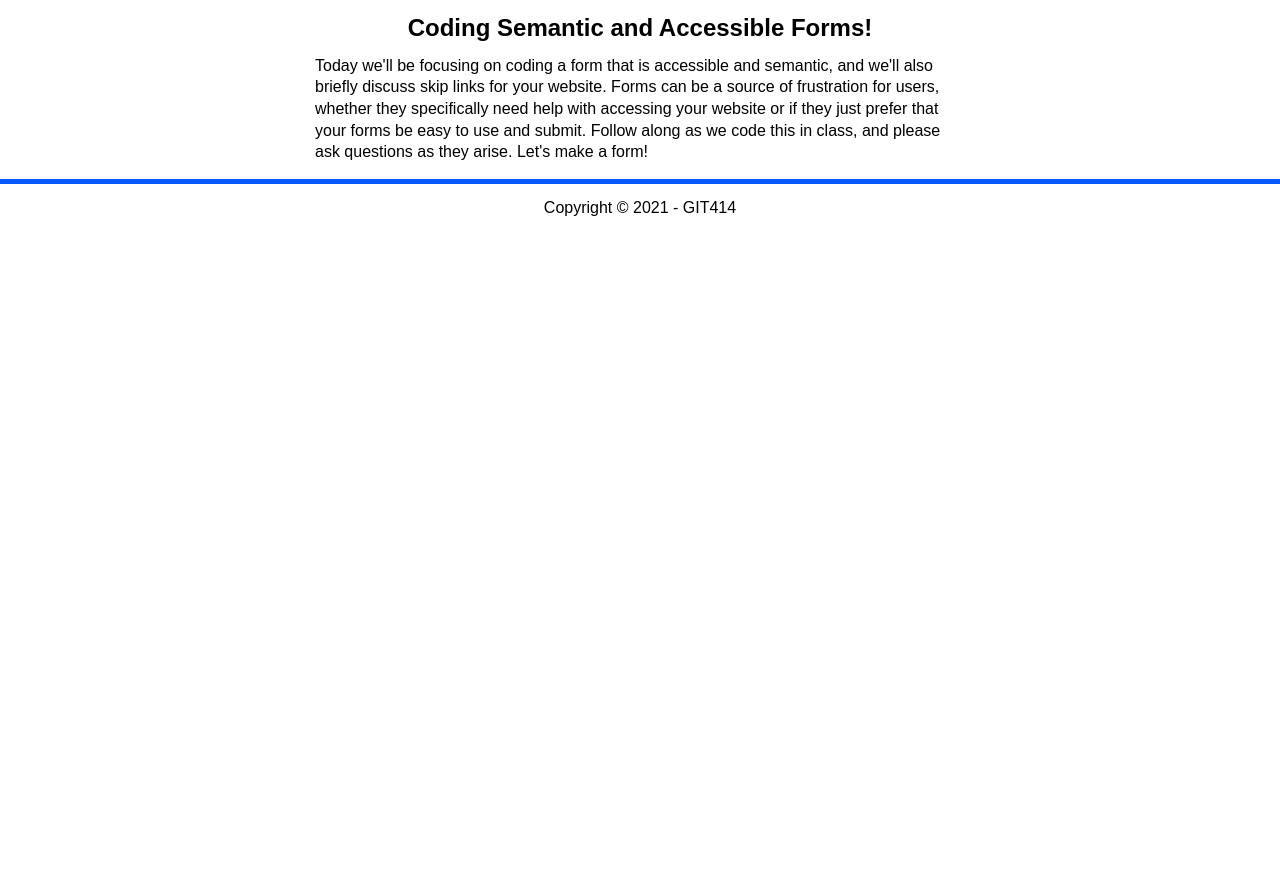
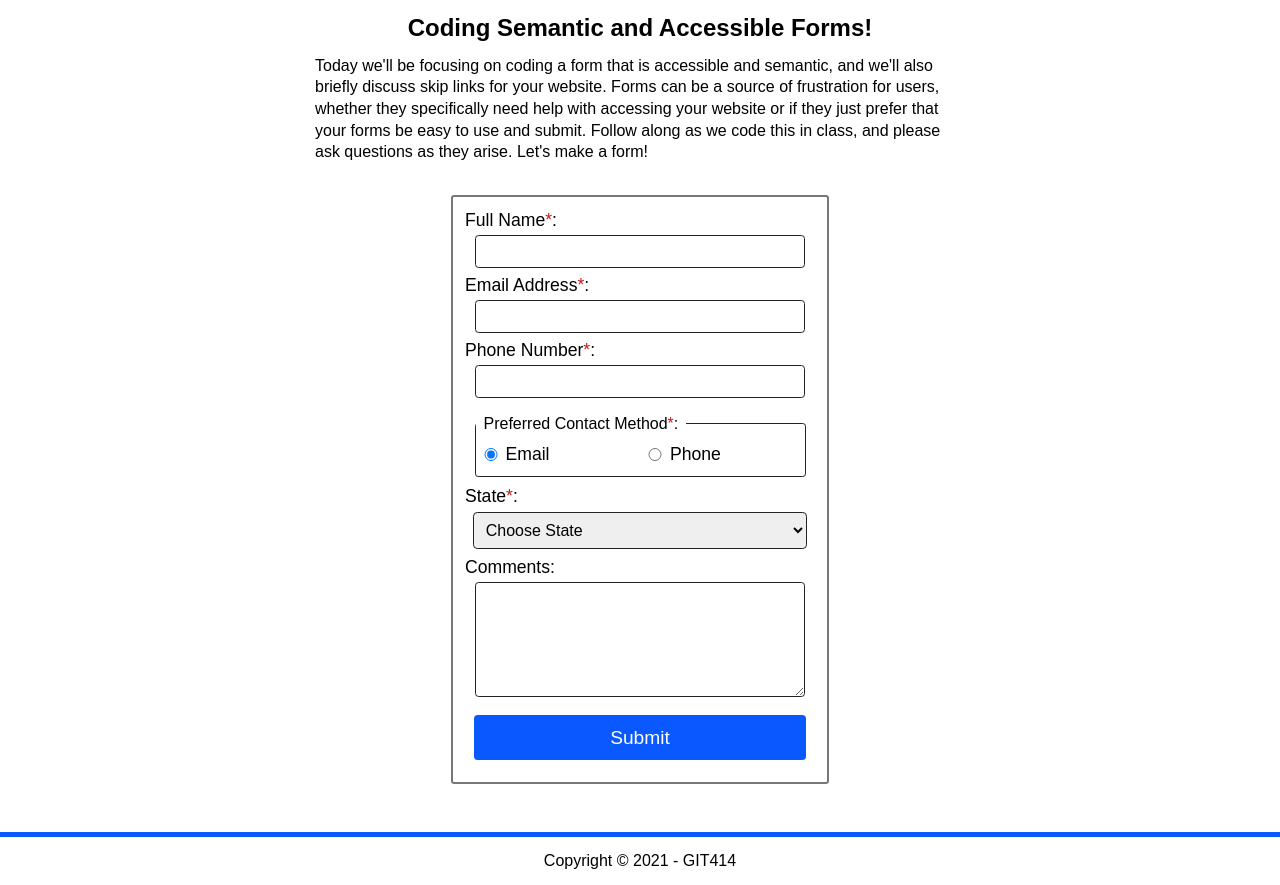
Before and after one commit to paaaarv/GIT414-accessible-forms, a plain HTML site: page index.html in a window 1280 px wide. Shown: the part 500-1385 px from the top of the page. Before the commit the page ends 800 px from the top, so only its background shows below. Drawn offline with Linux system fonts and the light colour scheme.

Commit message:
created form

```diff
--- a/index.html
+++ b/index.html
@@ -2,10 +2,10 @@
 <html lang="en">
 <head>
 	<meta charset="utf-8">
-	<meta>
-<!-- 	-------- TO-DO: ADD META TAG AND NAME HERE -------- -->
+	<meta name="author" content="Parvathi Kumar">
+
 	<title>Form Activity Solution File</title>
-<!-- 	-------- TO-DO: ADD LINK TO CSS HERE -------- -->
+
 	<link rel="stylesheet" href="./styles.css">
 </head>
 <body>
@@ -28,7 +28,82 @@
 			<h2>Coding Semantic and Accessible Forms!</h2>
 			<p>Today we'll be focusing on coding a form that is accessible and semantic, and we'll also briefly discuss skip links for your website. Forms can be a source of frustration for users, whether they specifically need help with accessing your website or if they just prefer that your forms be easy to use and submit. Follow along as we code this in class, and please ask questions as they arise. Let's make a form!</p>
 
-<!-- 	-------- TO-DO: ADD FORM CODE HERE DURING CLASS, FOLLOW ALONG TO COMPLETE -------- -->
+
+			<form action="https://wp.zybooks.com/form-viewer.php" method="POST">
+				<label for="fullName"> Full Name<span class="required">*</span>: </label>
+				<input id="fullName" type="text" required>
+				<label for="email"> Email Address<span class="required">*</span>: </label>
+				<input id="email" type="email" required>
+				<label for="phone"> Phone Number<span class="required">*</span>: </label>
+				<input id="phone" type="tel" required>
+				<fieldset>
+					<legend>Preferred Contact Method<span class="required">*</span>:</legend>
+					<input type="radio" name="contactChoice" id="emailChoice" value="Email" checked="checked">
+					<label for="emailChoice">Email</label>
+					<input type="radio" name = "contactChoice" id="phoneChoice" value="Phone">
+					<label for="phoneChoice">Phone</label>
+				</fieldset>
+				<label for="state">State<span class="required">*</span>: </label>
+				<select id="state" required>
+					<option value=""> Choose State</option>
+					<option value="AL">Alabama</option>
+					<option value="AK">Alaska</option>
+					<option value="AZ">Arizona</option>
+					<option value="AR">Arkansas</option>
+					<option value="CA">California</option>
+					<option value="CO">Colorado</option>
+					<option value="CT">Connecticut</option>
+					<option value="DE">Delaware</option>
+					<option value="DC">District Of Columbia</option>
+					<option value="FL">Florida</option>
+					<option value="GA">Georgia</option>
+					<option value="HI">Hawaii</option>
+					<option value="ID">Idaho</option>
+					<option value="IL">Illinois</option>
+					<option value="IN">Indiana</option>
+					<option value="IA">Iowa</option>
+					<option value="KS">Kansas</option>
+					<option value="KY">Kentucky</option>
+					<option value="LA">Louisiana</option>
+					<option value="ME">Maine</option>
+					<option value="MD">Maryland</option>
+					<option value="MA">Massachusetts</option>
+					<option value="MI">Michigan</option>
+					<option value="MN">Minnesota</option>
+					<option value="MS">Mississippi</option>
+					<option value="MO">Missouri</option>
+					<option value="MT">Montana</option>
+					<option value="NE">Nebraska</option>
+					<option value="NV">Nevada</option>
+					<option value="NH">New Hampshire</option>
+					<option value="NJ">New Jersey</option>
+					<option value="NM">New Mexico</option>
+					<option value="NY">New York</option>
+					<option value="NC">North Carolina</option>
+					<option value="ND">North Dakota</option>
+					<option value="OH">Ohio</option>
+					<option value="OK">Oklahoma</option>
+					<option value="OR">Oregon</option>
+					<option value="PA">Pennsylvania</option>
+					<option value="RI">Rhode Island</option>
+					<option value="SC">South Carolina</option>
+					<option value="SD">South Dakota</option>
+					<option value="TN">Tennessee</option>
+					<option value="TX">Texas</option>
+					<option value="UT">Utah</option>
+					<option value="VT">Vermont</option>
+					<option value="VA">Virginia</option>
+					<option value="WA">Washington</option>
+					<option value="WV">West Virginia</option>
+					<option value="WI">Wisconsin</option>
+					<option value="WY">Wyoming</option>
+				</select>
+				<label for="comments"> Comments: </label>
+				<textarea id="comments">
+				</textarea>
+				<input type="submit">
+			</form>
+
 		</article>
 	</main>
 	<footer>
```
